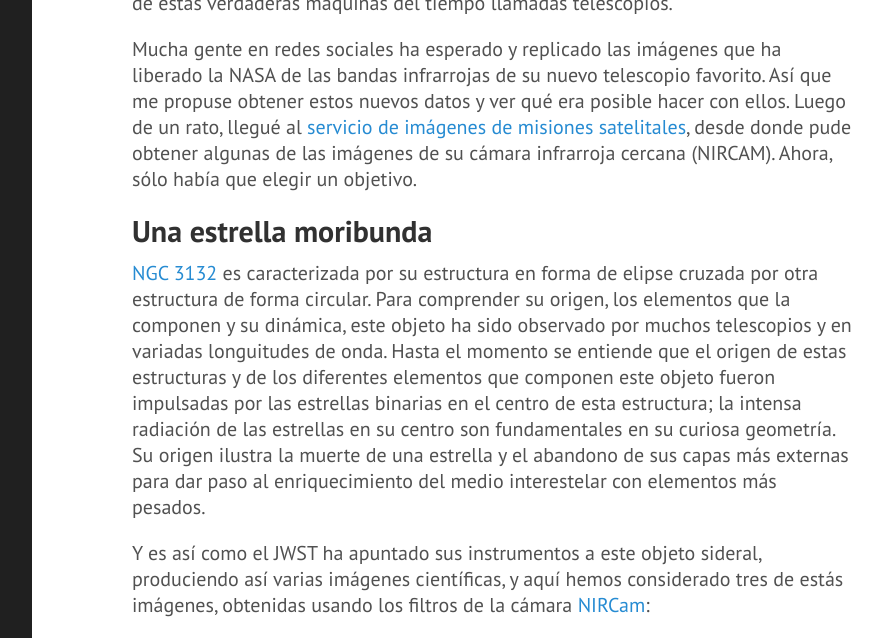
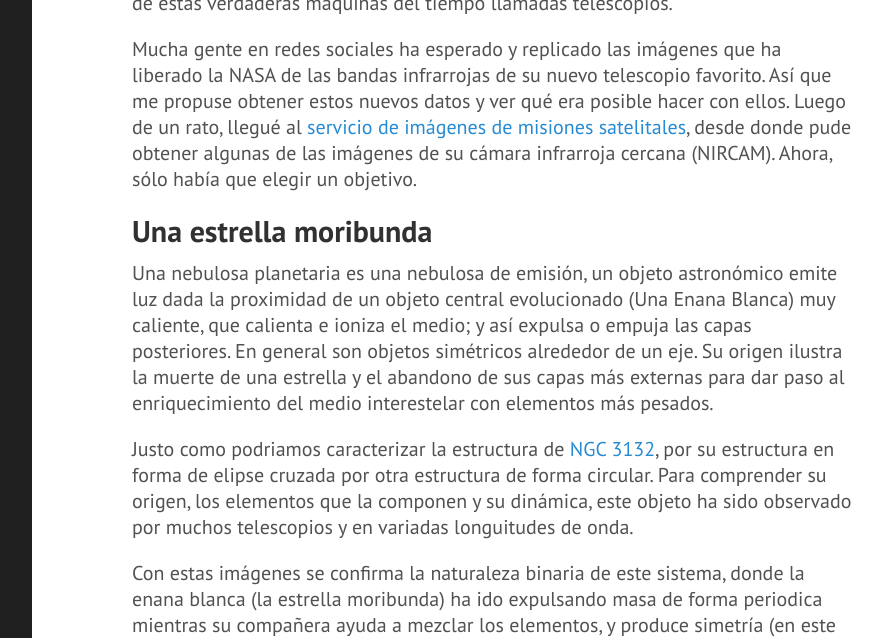
Before and after one commit to nicomedinap/nicomedinap.github.io, a Jekyll site: the page built from _posts/2022-07-26-NGC3132.md, in a window 1280 px wide and 1400 px high, scrolled down 366 px. Shown: the top 638 px of the window, without its empty margins (328-1210 px from the left). Built offline with Jekyll 4.4.1, drawn with Linux system fonts in a browser that asks for light colours; formulas are drawn with MathJax 3; a script that is not in the unit is left out; some of the changed text lies outside the part shown; grey boxes are pictures that could not be loaded.

Commit message:
Update 2022-07-26-NGC3132.md

```diff
--- a/_posts/2022-07-26-NGC3132.md
+++ b/_posts/2022-07-26-NGC3132.md
@@ -11,7 +11,11 @@ Mucha gente en redes sociales ha esperado y replicado las imágenes que ha liber
 
 ## Una estrella moribunda
 
-[NGC 3132](https://es.wikipedia.org/wiki/NGC_3132){:target="_blank"} es caracterizada por su estructura en forma de elipse cruzada por otra estructura de forma circular. Para comprender su origen, los elementos que la componen y su dinámica, este objeto ha sido observado por muchos telescopios y en variadas longuitudes de onda. Hasta el momento se entiende que el origen de estas estructuras y de los diferentes elementos que componen este objeto fueron impulsadas por las estrellas binarias en el centro de esta estructura; la intensa radiación de las estrellas en su centro son fundamentales en su curiosa geometría. Su origen ilustra la muerte de una estrella y el abandono de sus capas más externas para dar paso al enriquecimiento del medio interestelar con elementos más pesados.
+Una nebulosa planetaria es una nebulosa de emisión, un objeto astronómico emite luz dada la proximidad de un objeto central evolucionado (Una Enana Blanca) muy caliente, que calienta e ioniza el medio; y así expulsa o empuja las capas posteriores. En general son objetos simétricos alrededor de un eje. Su origen ilustra la muerte de una estrella y el abandono de sus capas más externas para dar paso al enriquecimiento del medio interestelar con elementos más pesados.
+
+Justo como podriamos caracterizar la estructura de [NGC 3132](https://es.wikipedia.org/wiki/NGC_3132){:target="_blank"}, por su estructura en forma de elipse cruzada por otra estructura de forma circular. Para comprender su origen, los elementos que la componen y su dinámica, este objeto ha sido observado por muchos telescopios y en variadas longuitudes de onda.
+
+Con estas imágenes se confirma la naturaleza binaria de este sistema, donde la enana blanca (la estrella moribunda) ha ido expulsando masa de forma periodica mientras su compañera ayuda a mezclar los elementos, y produce simetría (en este caso).
 
 Y es así como el JWST ha apuntado sus instrumentos a este objeto sideral, produciendo así varias imágenes científicas, y aquí hemos considerado tres de estás imágenes, obtenidas usando los filtros de la cámara [NIRCam](https://jwst-docs.stsci.edu/jwst-near-infrared-camera/nircam-instrumentation/nircam-filters){:target="_blank"}:
 
@@ -24,28 +28,29 @@ Y es así como el JWST ha apuntado sus instrumentos a este objeto sideral, produ
 2. F187n, filtro estrecho centrado en los 1,87$\mu$m.
 3. F212n, filtro estrecho centrado en los 2,12$\mu$m.
 
-  |
+ Imagen F090w | Imagen F187n | Imagen F212n
 :---: | :---: | :---:
-<img src="https://raw.githubusercontent.com/nicomedinap/nicomedinap.github.io/master/_posts/JWST_NGC7293/f090w_img.png" width="200" height="200" > | <img src="https://raw.githubusercontent.com/nicomedinap/nicomedinap.github.io/master/_posts/JWST_NGC7293/f187n_img.png" width="200" height="200" > | <img src="https://raw.githubusercontent.com/nicomedinap/nicomedinap.github.io/master/_posts/JWST_NGC7293/f212n_img.png" width="200" height="200" >
+<img src="https://raw.githubusercontent.com/nicomedinap/nicomedinap.github.io/master/_posts/JWST_NGC7293/f090w_img.png" width="250" height="200" > | <img src="https://raw.githubusercontent.com/nicomedinap/nicomedinap.github.io/master/_posts/JWST_NGC7293/f187n_img.png" width="250" height="200" > | <img src="https://raw.githubusercontent.com/nicomedinap/nicomedinap.github.io/master/_posts/JWST_NGC7293/f212n_img.png" width="250" height="200" >
 
 Nuestro interés es tomar estas imágenes FITS y usarlas para poder componer imágenes de color falso. Pero ¿Cuál sería la forma "correcta" de ensamblar una imagen de color? Mirando la Figura 1, podemos ver que en primera instancia, podríamos considerar seguir la lógica de longuitudes de ondas más largas al rojo, mientras que las longuitudes de onda más cortas al azul, lo que da el resultado de la figura 2.
 
 <figure>
-<img src="https://raw.githubusercontent.com/nicomedinap/nicomedinap.github.io/master/_posts/JWST_NGC7293/JamesWebb_6.jpg" width="500" height="500" >
+<img src="https://raw.githubusercontent.com/nicomedinap/nicomedinap.github.io/master/_posts/JWST_NGC7293/JamesWebb.jpg" width="500" height="500" >
 <figcaption align = "center"><b>Fig 2, - NGC 3132 usando F212n $\rightarrow$ rojo,
 F187n $\rightarrow$ verde, F090w $\rightarrow$ azul.</b></figcaption>
 </figure>
 
-Lo rojo es, lo verde es, lo azul es:
+Las capas externas de la estrella moribunda se muestran en rojo, mientras que la emisión verde es gas ionizado por la gran temperatura de la enana blanca central. Por otro lado, los anillos amarillos con forma elíptica representa las áreas donde el gas interno empuja las capas externas de este verdadero cadaber estelar.
 
-Pero en realidad, ésta seria sólo una forma de visualizar estas imágenes para que nosotros, humanos con sentidos limitados, podamos entender los diversos matices y radiación que una compleja fuente de luz como esta puede emitir. Si consideramos que cada
+Pero en realidad, ésta seria sólo una forma de visualizar estas imágenes para que nosotros, humanos con sentidos limitados, podamos entender los diversos matices y radiación que una compleja fuente de luz como esta puede emitir. Si consideramos que para crear imágenes de colores falsos se necesitan tres mapas de intensidad, podemos generar hasta 6 diferentes combinaciones.
 
 Entonces,
-
-   |
 :---: | :---:
-<img src="https://raw.githubusercontent.com/nicomedinap/nicomedinap.github.io/master/_posts/JWST_NGC7293/JamesWebb_1.jpg" width="200" height="200" > | <img src="https://raw.githubusercontent.com/nicomedinap/nicomedinap.github.io/master/_posts/JWST_NGC7293/JamesWebb_2.jpg" width="200" height="200" >
-<img src="https://raw.githubusercontent.com/nicomedinap/nicomedinap.github.io/master/_posts/JWST_NGC7293/JamesWebb_3.jpg" width="200" height="200" > | <img src="https://raw.githubusercontent.com/nicomedinap/nicomedinap.github.io/master/_posts/JWST_NGC7293/JamesWebb_4.jpg" width="200" height="200" >
-<img src="https://raw.githubusercontent.com/nicomedinap/nicomedinap.github.io/master/_posts/JWST_NGC7293/JamesWebb_5.jpg" width="200" height="200" > | <img src="https://raw.githubusercontent.com/nicomedinap/nicomedinap.github.io/master/_posts/JWST_NGC7293/JamesWebb_6.jpg" width="200" height="200" >
+ (0,1,2) |  (0,2,1)
+<img src="https://raw.githubusercontent.com/nicomedinap/nicomedinap.github.io/master/_posts/JWST_NGC7293/JamesWebb_1.jpg" width="250" height="250" > | <img src="https://raw.githubusercontent.com/nicomedinap/nicomedinap.github.io/master/_posts/JWST_NGC7293/JamesWebb_2.jpg" width="250" height="250" >
+ (1,0,2) |  (1,2,0)
+<img src="https://raw.githubusercontent.com/nicomedinap/nicomedinap.github.io/master/_posts/JWST_NGC7293/JamesWebb_3.jpg" width="250" height="250" > | <img src="https://raw.githubusercontent.com/nicomedinap/nicomedinap.github.io/master/_posts/JWST_NGC7293/JamesWebb_4.jpg" width="250" height="250" >
+ (2,0,1) |  (2,1,0)
+<img src="https://raw.githubusercontent.com/nicomedinap/nicomedinap.github.io/master/_posts/JWST_NGC7293/JamesWebb_5.jpg" width="250" height="250" > | <img src="https://raw.githubusercontent.com/nicomedinap/nicomedinap.github.io/master/_posts/JWST_NGC7293/JamesWebb_6.jpg" width="250" height="250" >
 
 Informaci
```
